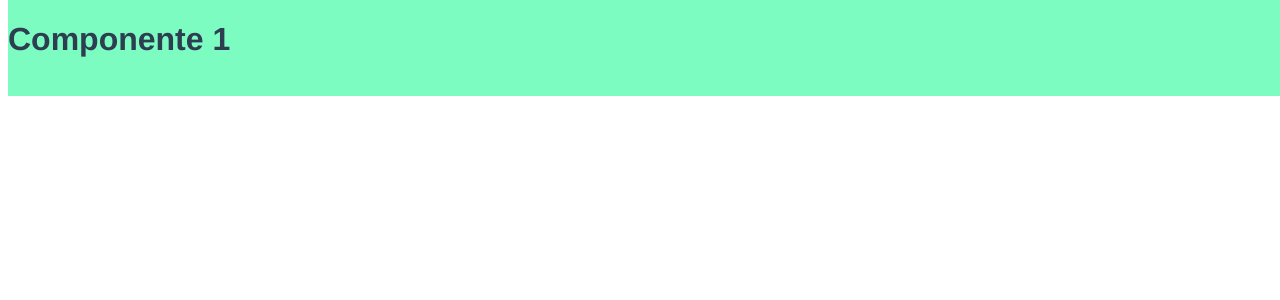
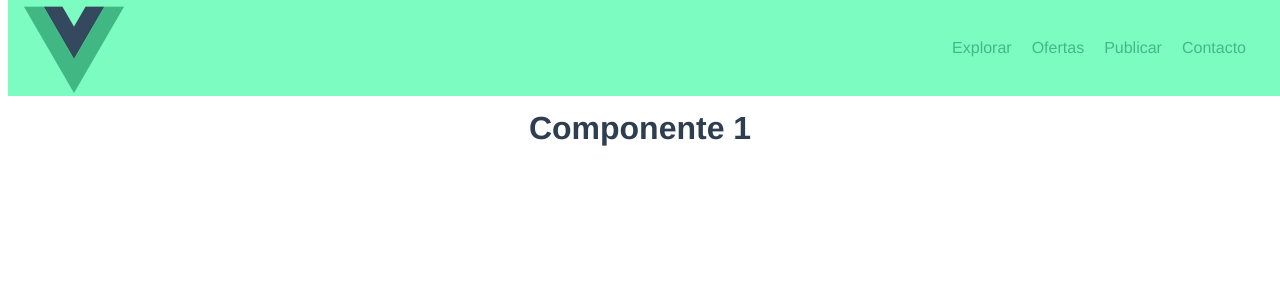
Before and after one commit to octi14/tienda-virtual-vue, a Vue app in the folder tienda-virtual/: page /explorar in a window 1280 px wide. Shown: the top 300 px of the page. Built offline with nearby package versions, Linux system fonts and the light colour scheme.

Commit message:
Routers funcionando

```diff
--- a/tienda-virtual/src/components/Explorar.vue
+++ b/tienda-virtual/src/components/Explorar.vue
@@ -1,5 +1,5 @@
 <template>
-  <div class="container">
+  <div class="explorar">
     <h1>Componente 1</h1>
     <div class="row"></div>
     <div class="row"></div>
--- a/tienda-virtual/src/components/Ofertas.vue
+++ b/tienda-virtual/src/components/Ofertas.vue
@@ -1,5 +1,5 @@
 <template>
-  <div class="container">
+  <div class="ofertas">
     <div class="row"></div>
   </div>
 </template>
```
